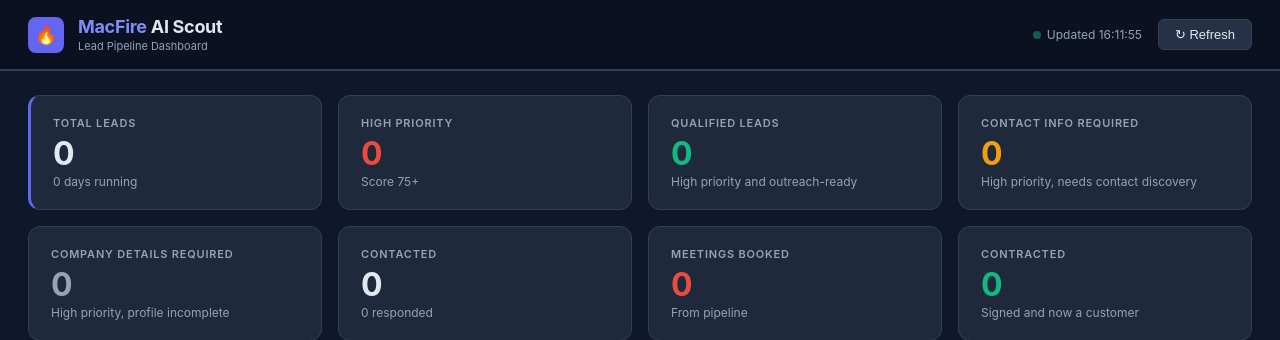
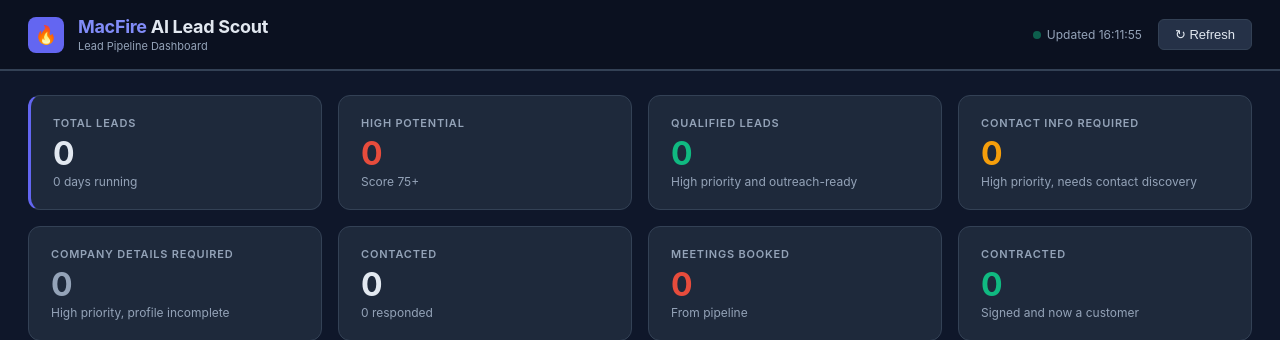
Before and after one commit to jonathanmccrimmond/macfire-dashboard, a Flask app: page / in a window 1280 px wide. Shown: the top 340 px of the page. Run offline with Flask 3, Linux system fonts and the light colour scheme; data that the repository does not hold is empty.

Commit message:
Update lead scout dashboard labels

```diff
--- a/templates/dashboard.html
+++ b/templates/dashboard.html
@@ -168,7 +168,7 @@
   <div class="header-left">
     <div class="logo">🔥</div>
     <div>
-      <h1><span>MacFire</span> AI Scout</h1>
+      <h1><span>MacFire</span> AI Lead Scout</h1>
       <div style="font-size:11px;color:var(--muted);margin-top:2px;">Lead Pipeline Dashboard</div>
     </div>
   </div>
@@ -193,7 +193,7 @@
   <!-- KPI row -->
   <div class="grid-8" id="kpi-row">
     <div class="stat-card accent"><div class="label">Total Leads</div><div class="value" id="kpi-total">—</div><div class="sub" id="kpi-days">Scout running</div></div>
-    <div class="stat-card"><div class="label">High Priority</div><div class="value score-high" id="kpi-high">—</div><div class="sub">Score 75+</div></div>
+    <div class="stat-card"><div class="label">High Potential</div><div class="value score-high" id="kpi-high">—</div><div class="sub">Score 75+</div></div>
     <div class="stat-card clickable" id="card-qualified"><div class="label">Qualified Leads</div><div class="value" style="color:var(--green)" id="kpi-ready">—</div><div class="sub">High priority and outreach-ready</div></div>
     <div class="stat-card clickable" id="card-contact-required"><div class="label">Contact Info Required</div><div class="value" style="color:var(--amber)" id="kpi-research">—</div><div class="sub">High priority, needs contact discovery</div></div>
     <div class="stat-card clickable" id="card-company-required"><div class="label">Company Details Required</div><div class="value" style="color:var(--muted)" id="kpi-insufficient">—</div><div class="sub">High priority, profile incomplete</div></div>
```
